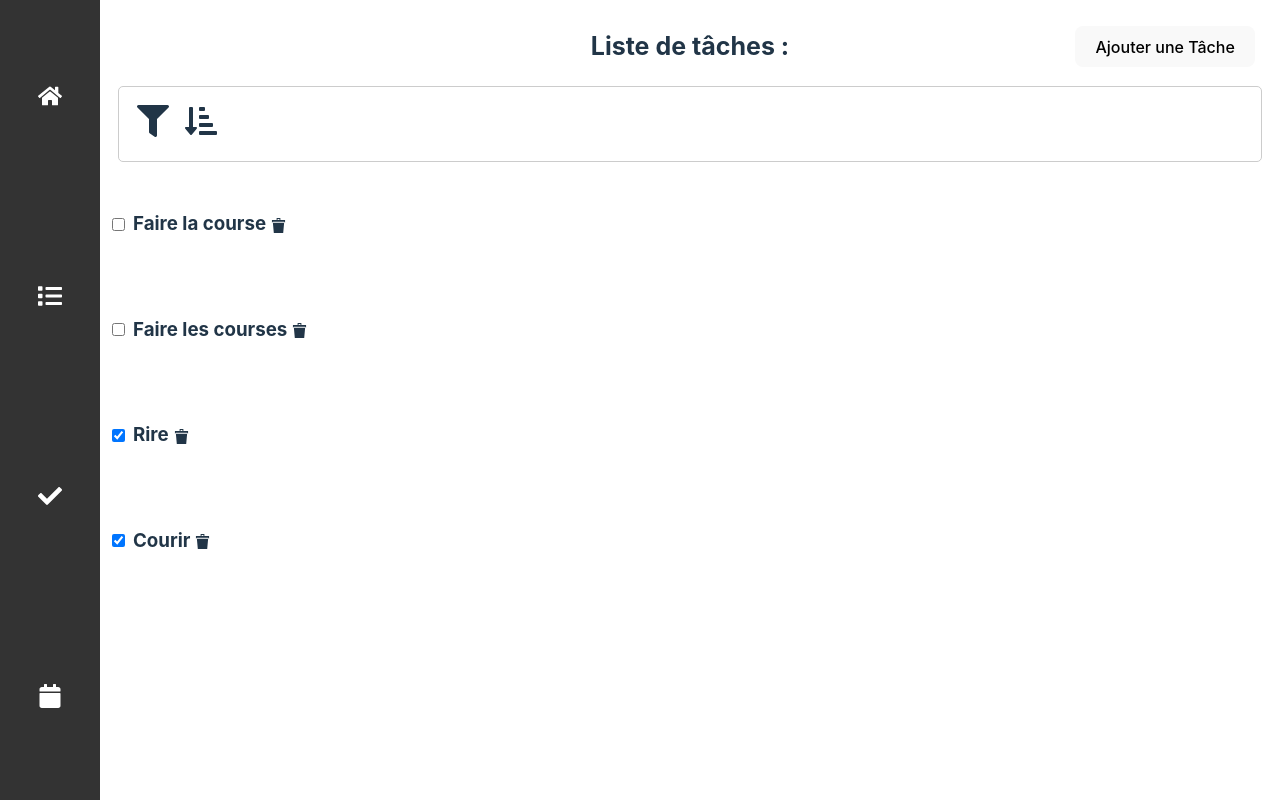
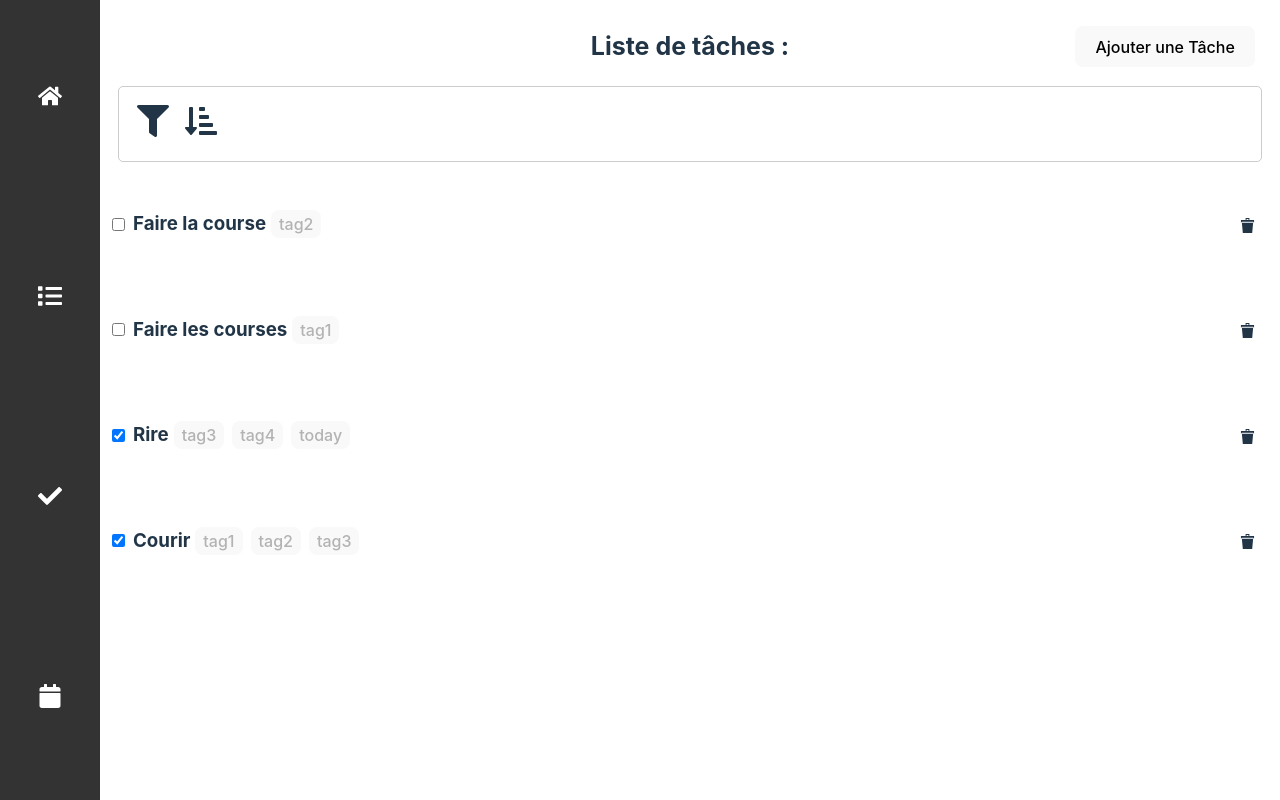
Before and after one commit to GuaisClement/TodoApp, a React (Vite) app: page / in a window 1280 px wide. Both pictures are taken after a click on the element 50 px from the left and 300 px from the top of the page. Built offline with nearby package versions, Linux system fonts and the light colour scheme.

Commit message:
feat : task show tags

```diff
--- a/src/task-list/TaskList.css
+++ b/src/task-list/TaskList.css
@@ -17,7 +17,7 @@
     display: inline-block;
 }
 
-.row-title button {
+.row-title .add-task-button {
     position: absolute;
     right: 25px;
 }
--- a/src/task-list/TaskList.tsx
+++ b/src/task-list/TaskList.tsx
@@ -111,7 +111,7 @@ function TaskList() {
           <div className="title">
               Liste de tâches :
           </div>
-          <button onClick={handleOpenModal}>Ajouter une Tâche</button>
+          <button className="add-task-button" onClick={handleOpenModal}>Ajouter une Tâche</button>
         </div>
 
         <TaskFilter
--- a/src/task-list/filter/Task-filter.css
+++ b/src/task-list/filter/Task-filter.css
@@ -57,9 +57,8 @@ select {
   cursor: pointer;
 }
 
-/* Style the dropdown arrow */
 select::after {
-  content: '\25BC'; /* Unicode character for a downward-pointing triangle */
+  content: '\25BC';
   position: absolute;
   top: 50%;
   right: 10px;
@@ -67,19 +66,17 @@ select::after {
   pointer-events: none;
 }
 
-/* Style the options within the dropdown */
 select option {
   background-color:#333;
   color: #333;
 }
 
-/* Style the select when it's focused */
+
 select:focus {
-  border-color: #007bff; /* Change to your preferred focus color */
-  box-shadow: 0 0 5px rgba(0, 123, 255, 0.5); /* Change to your preferred box shadow */
+  border-color: #007bff;
+  box-shadow: 0 0 5px rgba(0, 123, 255, 0.5);
 }
 
-/* Style the selected tags section */
 div p {
   font-weight: bold;
   margin-bottom: 5px;
@@ -88,8 +85,8 @@ div p {
 .tag-button {
   display: inline-flex;
   align-items: center;
-  margin-right: 8px; /* Adjust as needed */
-  padding: 4px 8px; /* Adjust as needed */
+  margin-right: 8px;
+  padding: 4px 8px;
   border: none;
   cursor: pointer;
   transition: background-color 0.3s;
--- a/src/task-list/task/Task.css
+++ b/src/task-list/task/Task.css
@@ -21,4 +21,17 @@
     width: 15px;
     height: 15px;
     cursor: pointer;
+    position: absolute;
+    right: 25px;
 }
+
+.task-tags {
+    display: flex;
+    flex-wrap: wrap;
+    align-items: center;
+}
+
+
+.tag-button {
+    margin-right: 5px;
+}
--- a/src/task-list/task/Task.tsx
+++ b/src/task-list/task/Task.tsx
@@ -8,6 +8,7 @@ type Props = {
     title: string,
     content: string,
     date: Date,
+    tags : string[],
     onRemmoveTask: (id: number)=>void;
     onCheck: (id: number, checked: boolean) => void;
 }
@@ -30,9 +31,19 @@ const Task: React.FC<Props> = (task: Props) => {
               <div  onClick={() => {setShowDetails(!showDetails)}} style={{ cursor: 'pointer' }}>
                   <h3>{task.title}</h3>
               </div>
+
+              <div className="task-tags" >
+                {task.tags.map((tag) => (
+                  <button disabled={true} key={tag} className="tag-button" >
+                    {tag}
+                  </button>
+                ))}
+              </div>
+
               <div className="task-icon" onClick={handleRemoveTask}>
                 <ImBin2></ImBin2>
               </div>
+
           </div>
           {showDetails && (
             <div>
```
